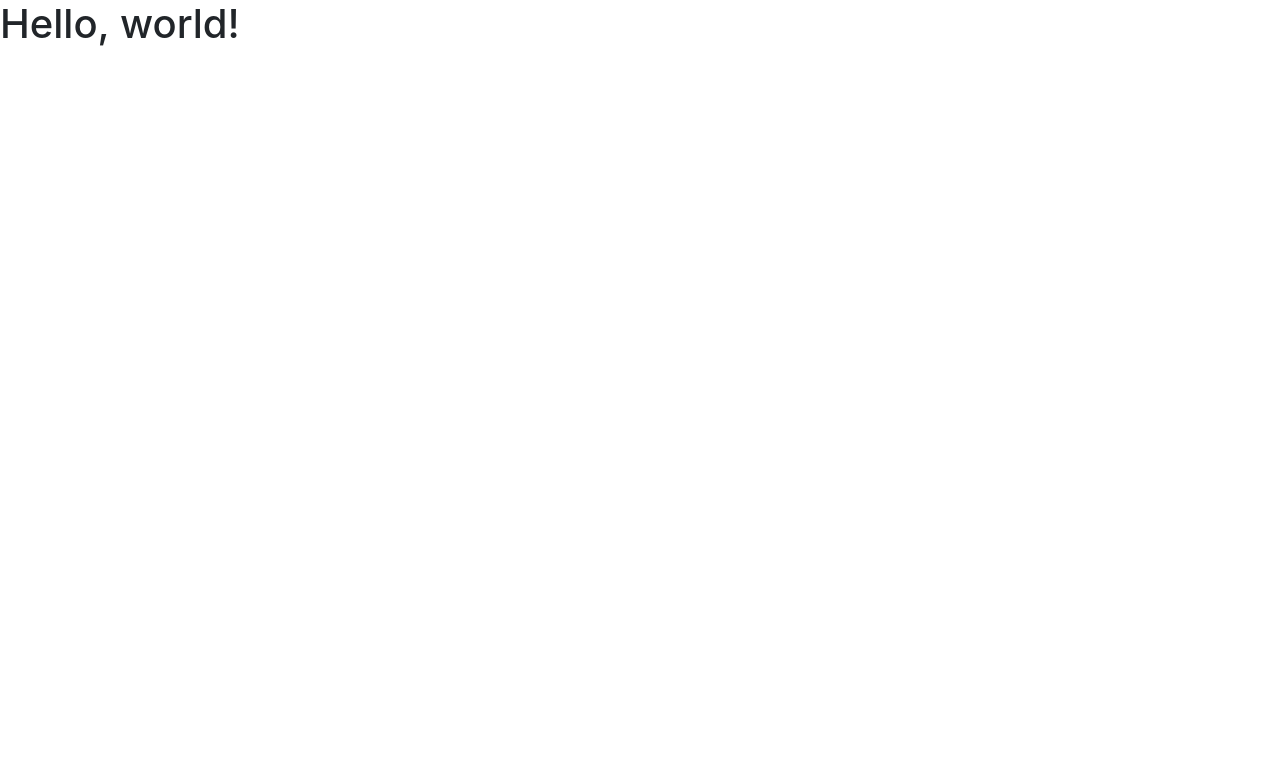
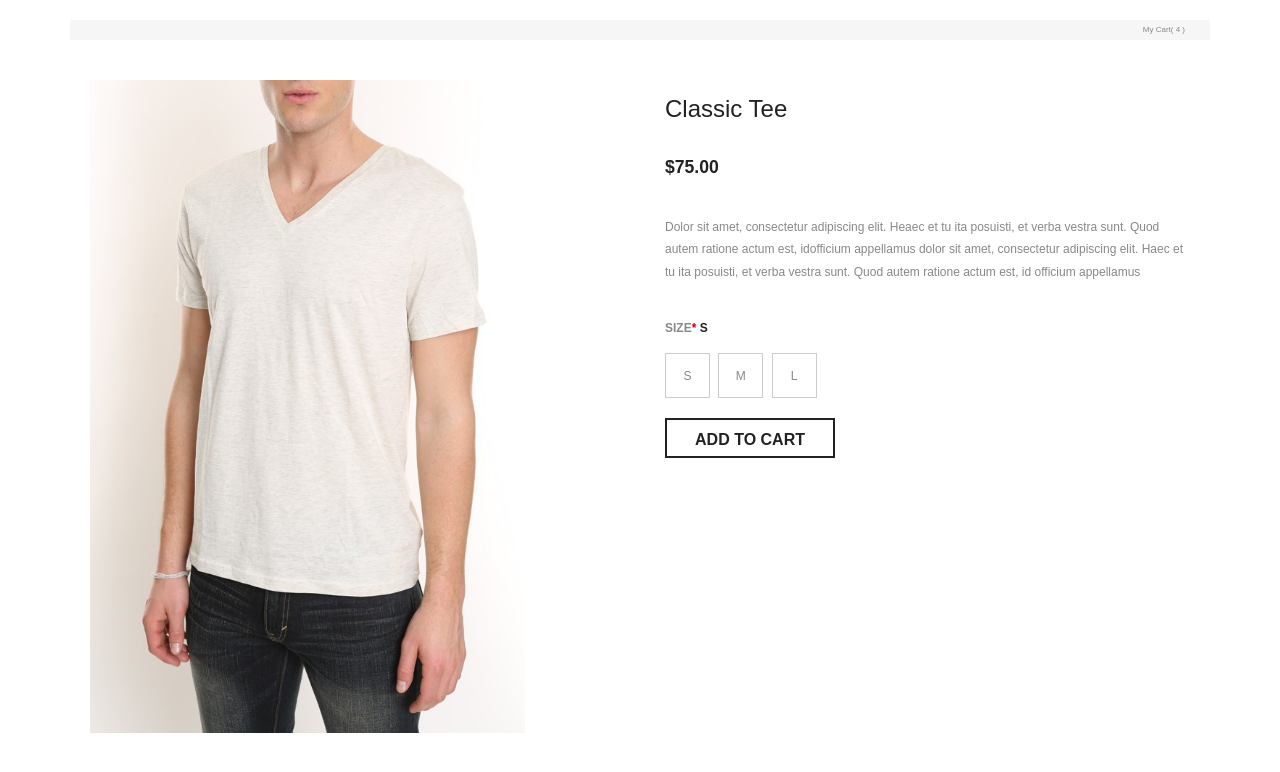
Before and after one commit to devjasonlin/moustacherepublictask, a plain HTML site: page index.html in a window 1280 px wide. Drawn offline with nearby package versions, Linux system fonts and the light colour scheme.

Commit message:
page developed done

```diff
--- a/index.html
+++ b/index.html
@@ -9,12 +9,74 @@
     <!-- Bootstrap CSS -->
     <link rel="stylesheet" href="https://stackpath.bootstrapcdn.com/bootstrap/4.3.1/css/bootstrap.min.css"
         integrity="sha384-ggOyR0iXCbMQv3Xipma34MD+dH/1fQ784/j6cY/iJTQUOhcWr7x9JvoRxT2MZw1T" crossorigin="anonymous">
-
+    <link href="https://fonts.googleapis.com/css?family=Source+Sans+Pro" rel="stylesheet">
+    <link rel="stylesheet" href="style/style.min.css">
     <title>Clothing Store</title>
 </head>
 
 <body>
-    <h1>Hello, world!</h1>
+    <!-- Cart Section Begin -->
+    <div class="container cartContainer">
+        <a href="#" class="cart">My Cart<span>( 4 )</span></a>
+    </div>
+    <!-- Cart Section End -->
+    <!-- Product Section Begin -->
+    <div class="container productContainer">
+        <div class="row justify-content-between">
+            <!-- Product Image Section Begin -->
+            <div class="col-12 col-md-5">
+                <img src="images/classic-tee.jpg" alt="">
+            </div>
+            <!-- Product Image Section End -->
+            <!-- Product Content Section Begin -->
+            <div class="col-12 col-md-6">
+                <div class="row productDetailContainer">
+                    <!-- Product Title Begin -->
+                    <div class="col-12">
+                        <h1 class="producTitile">Classic Tee</h1>
+                    </div>
+                    <!-- Product Title End -->
+                    <!-- Production Price Begin -->
+                    <div class="col-12">
+                        <h2 class="productPrice">$75.00</h2>
+                    </div>
+                    <!-- Product Price End -->
+                    <!-- Product Description Begin -->
+                    <div class="col-12">
+                        <p class="productDes">
+                            Dolor sit amet, consectetur adipiscing elit. Heaec et tu ita posuisti, et verba vestra
+                            sunt. Quod autem ratione actum est, idofficium appellamus dolor sit amet,
+                            consectetur adipiscing elit. Haec et tu ita posuisti, et verba vestra sunt. Quod
+                            autem ratione actum est, id officium appellamus
+                        </p>
+                    </div>
+                    <!-- Product Description End -->
+                    <!-- Product Size Display Begin -->
+                    <div class="col-12">
+                        <div class="sizeContainer">
+                            <p>size<span class="requiredStar">* </span><span class="selectedSize">s</span></p>
+                        </div>
+                    </div>
+                    <!-- Product Size Display End -->
+                    <!-- Product Size Options Begin -->
+                    <div class="col-12">
+                        <div class="optionsContainer">
+                            <a href="#">S</a>
+                            <a href="#">M</a>
+                            <a href="#">L</a>
+                        </div>
+                    </div>
+                    <!-- Product Size Options End -->
+                    <!-- Add To Cart Begin -->
+                    <div class="col-12">
+                        <a href="#" class="btnAdd">Add to cart</a>
+                    </div>
+                    <!-- Add To Cart End -->
+                </div>
+            </div>
+            <!-- Product Content Section End -->
+        </div>
+    </div>
 
     <!-- Optional JavaScript -->
     <!-- jQuery first, then Popper.js, then Bootstrap JS -->
--- /dev/null
+++ b/style/style.scss
@@ -0,0 +1,93 @@
+
+body{
+    font-size: 12px;
+    font-family: 'arial', sans-serif;
+    color: #222222;
+}
+.cartContainer{
+    background-color: #F6F6F7;
+    margin: 20px auto;
+    position: relative;
+    text-align: right;
+    .cart{
+        font-size: 0.5rem;;
+        display: block;
+        color: #888888;
+        line-height: 2.5;
+        margin: 10px;
+    }
+}
+
+.productContainer{
+    img{
+        width: 100%;
+    }
+    .col-12{
+        margin: 0;
+        padding: 0;
+        padding: 20px;
+        .productDetailContainer{
+            div{
+                padding: 0 20px;;
+            }
+            .producTitile{
+                font-size: 1.5rem;
+                padding: 15px 0;
+            }
+            .productPrice{
+                font-size: 1.1rem;
+                font-weight: bold;
+                padding:10px 0;
+            }
+            .productDes{
+                color: #888888;
+                padding: 20px 0;
+                line-height: 1.4rem;
+            }
+            .sizeContainer{
+                text-transform: uppercase;
+                font-weight: bold;
+                color: #888888;
+                padding-left: 0;
+                .requiredStar{
+                    color: #C90000;
+                }
+                .selectedSize{
+                    color: #222222;
+                }
+            }
+            .optionsContainer{
+                padding-left: 0;
+                padding-bottom: 20px;
+                a{
+                    color: #888888;
+                    text-decoration: none;
+                    display: inline-block;
+                    border:1px solid #CCCCCC;
+                    width: 45px;
+                    height: 45px;
+                    line-height: 45px;
+                    text-align: center;
+                    margin-right: 5px;
+                }
+            }
+            .btnAdd{
+                text-decoration: none;
+                display: block;
+                width: 170px;
+                height: 40px;
+                line-height: 40px;
+                text-align: center;
+                font-size: 1rem;
+                font-weight: bold;
+                text-transform: uppercase;
+                color: #222222;
+                border: 2px solid #222222;
+                &:hover{
+                    background-color: #222222;
+                    color: #fff;
+                }
+            }
+        }
+    }
+}
```
Also changed, not shown: images/classic-tee.jpg (added), style/style.css (added), style/style.min.css (added).
